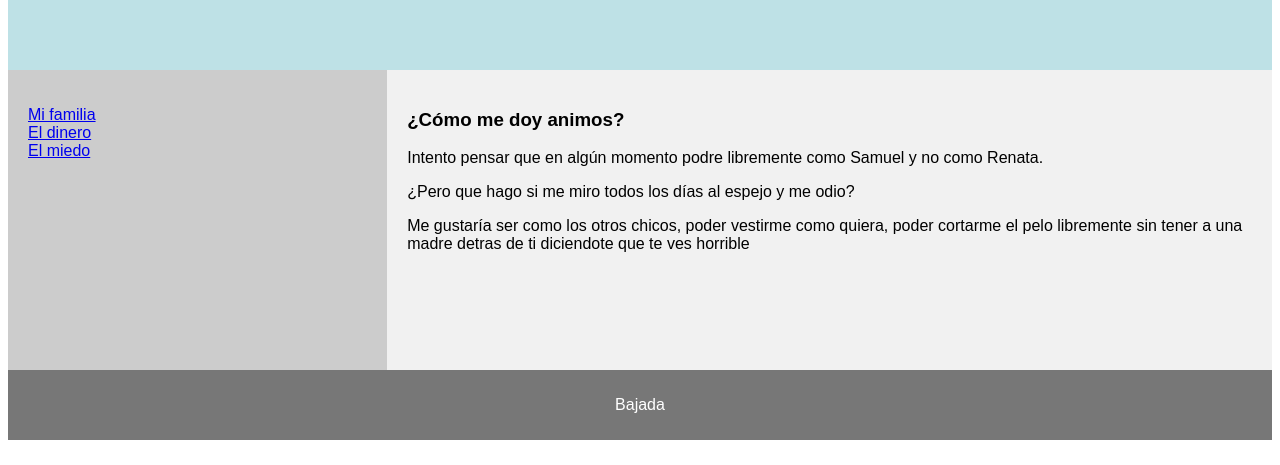
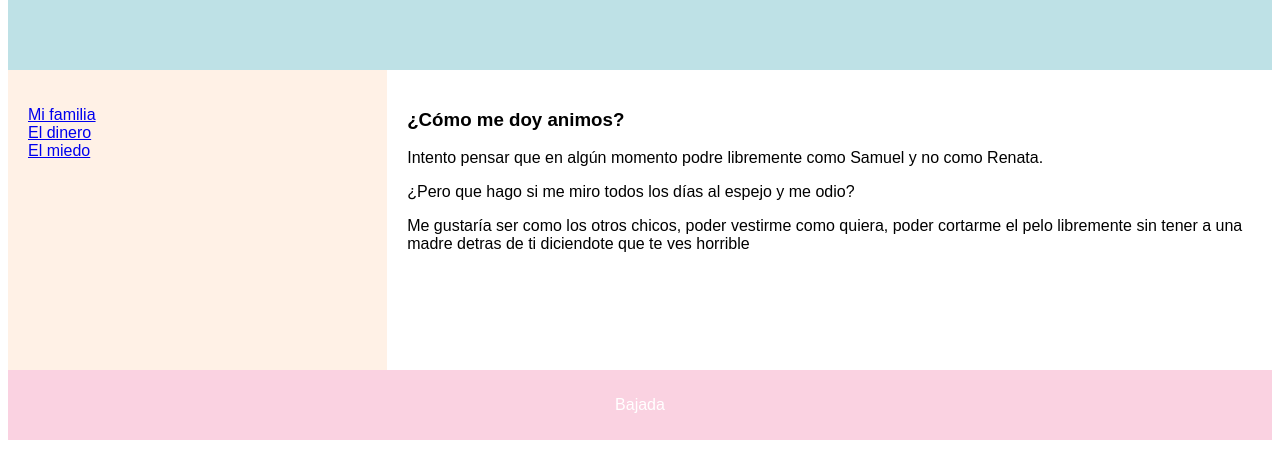
Before and after one commit to Sammyyy4/lapruebadelaweaa, a plain HTML site: page index.html in a window 1280 px wide. Shown: the part 335-800 px from the top of the page. Drawn offline with Linux system fonts and the light colour scheme.

Commit message:
cambio de colores

```diff
--- a/index.html
+++ b/index.html
@@ -27,7 +27,7 @@ nav {
   float: left;
   width: 30%;
   height: 300px; /* only for demonstration, should be removed */
-  background: #ccc;
+  background: #fff1e6;
   padding: 20px;
 }
 
@@ -41,7 +41,7 @@ article {
   float: left;
   padding: 20px;
   width: 70%;
-  background-color: #f1f1f1;
+  background-color: #ffffff;
   height: 300px; /* only for demonstration, should be removed */
 }
 
@@ -54,7 +54,7 @@ section::after {
 
 /* Style the footer */
 footer {
-  background-color: #777;
+  background-color: #fad2e1;
   padding: 10px;
   text-align: center;
   color: white;
```
